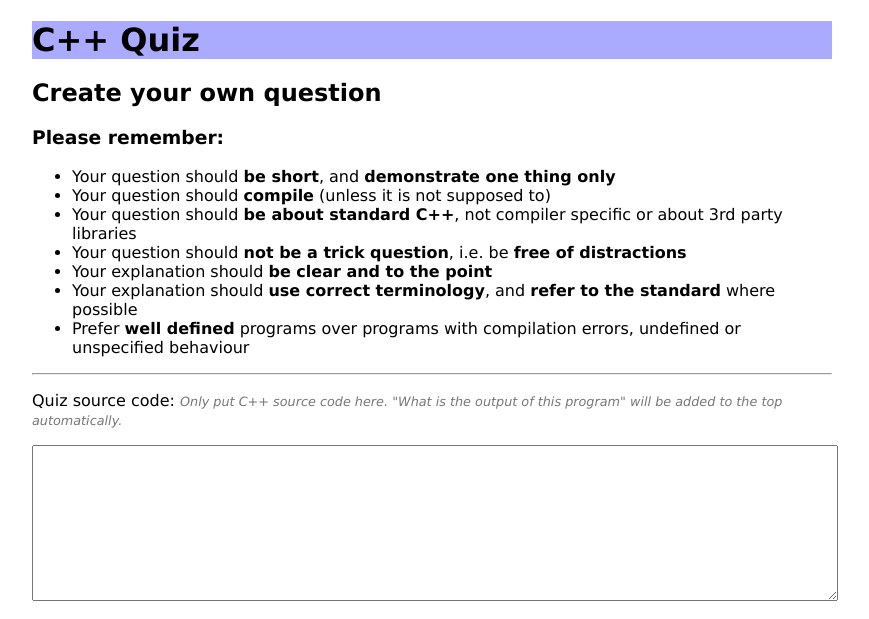
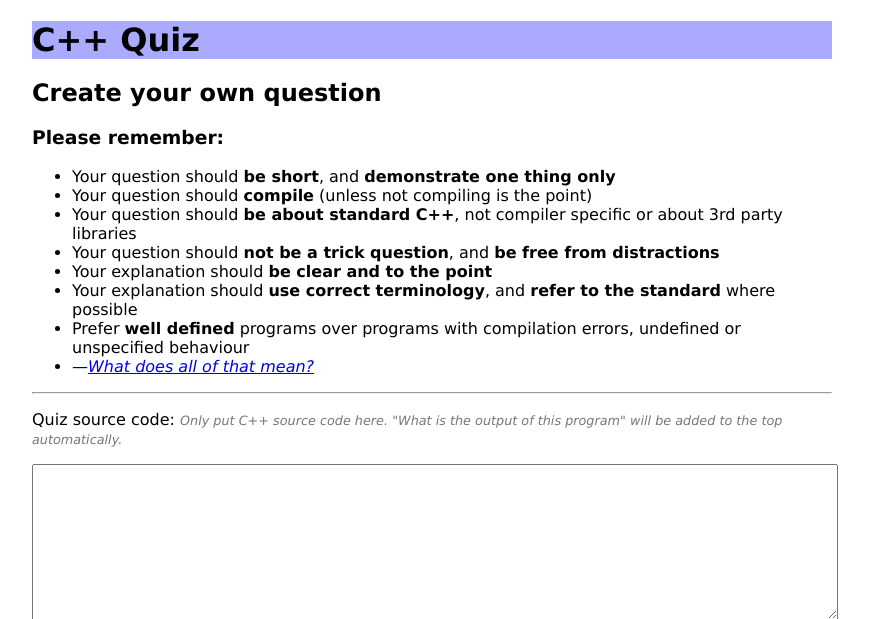
Before and after one commit to knatten/cppquiz, a Django app: page /quiz/create in a window 1280 px wide. Shown: the top 619 px of the page, without its empty margins (208-1077 px from the left). Run offline with Django 3.2, Linux system fonts and the light colour scheme; some libraries are stand-ins or nearby versions.

Commit message:
Added link to explanatory blog post about contributions
Plus some minor wording fixes

```diff
--- a/templates/quiz/create.html
+++ b/templates/quiz/create.html
@@ -4,12 +4,13 @@
 <h3>Please remember:</h3>
 <ul>
 <li>Your question should <strong>be short</strong>, and <strong>demonstrate one thing only</strong></li>
-<li>Your question should <strong>compile</strong> (unless it is not supposed to)</li>
+<li>Your question should <strong>compile</strong> (unless not compiling is the point)</li>
 <li>Your question should <strong>be about standard C++</strong>, not compiler specific or about 3rd party libraries</li>
-<li>Your question should <strong>not be a trick question</strong>, i.e. be <strong>free of distractions</strong></li>
+<li>Your question should <strong>not be a trick question</strong>, and <strong>be free from distractions</strong></li>
 <li>Your explanation should <strong>be clear and to the point</strong></li>
 <li>Your explanation should <strong>use correct terminology</strong>, and <strong>refer to the standard</strong> where possible</li>
 <li>Prefer <strong>well defined</strong> programs over programs with compilation errors, undefined or unspecified behaviour</li>
+<li><em>&mdash;<a href="https://blog.knatten.org/2016/07/22/how-to-contribute-questions-for-cppquiz-org/">What does all of that mean?</a></em></li>
 </ul>
 <hr>
 <form action="" method="post" class="create_question">{% csrf_token %}
```
